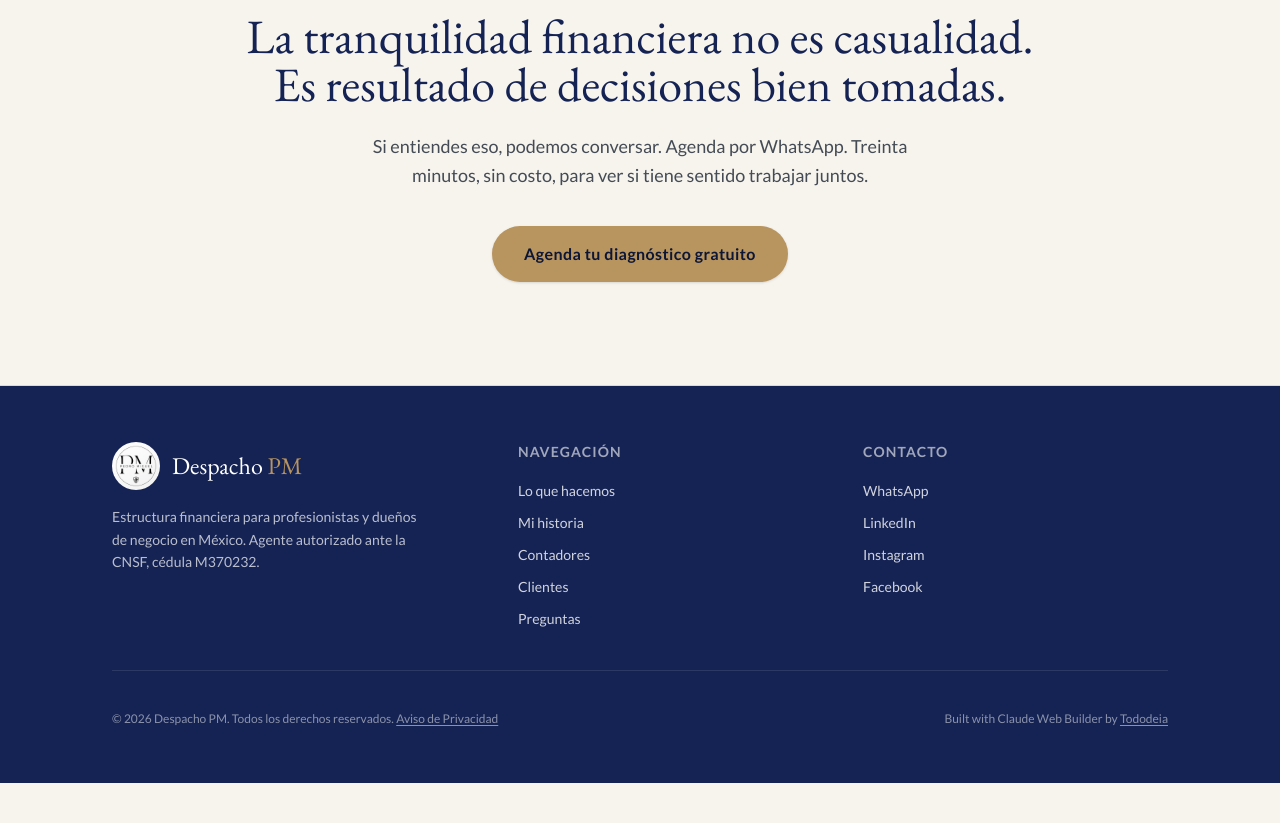
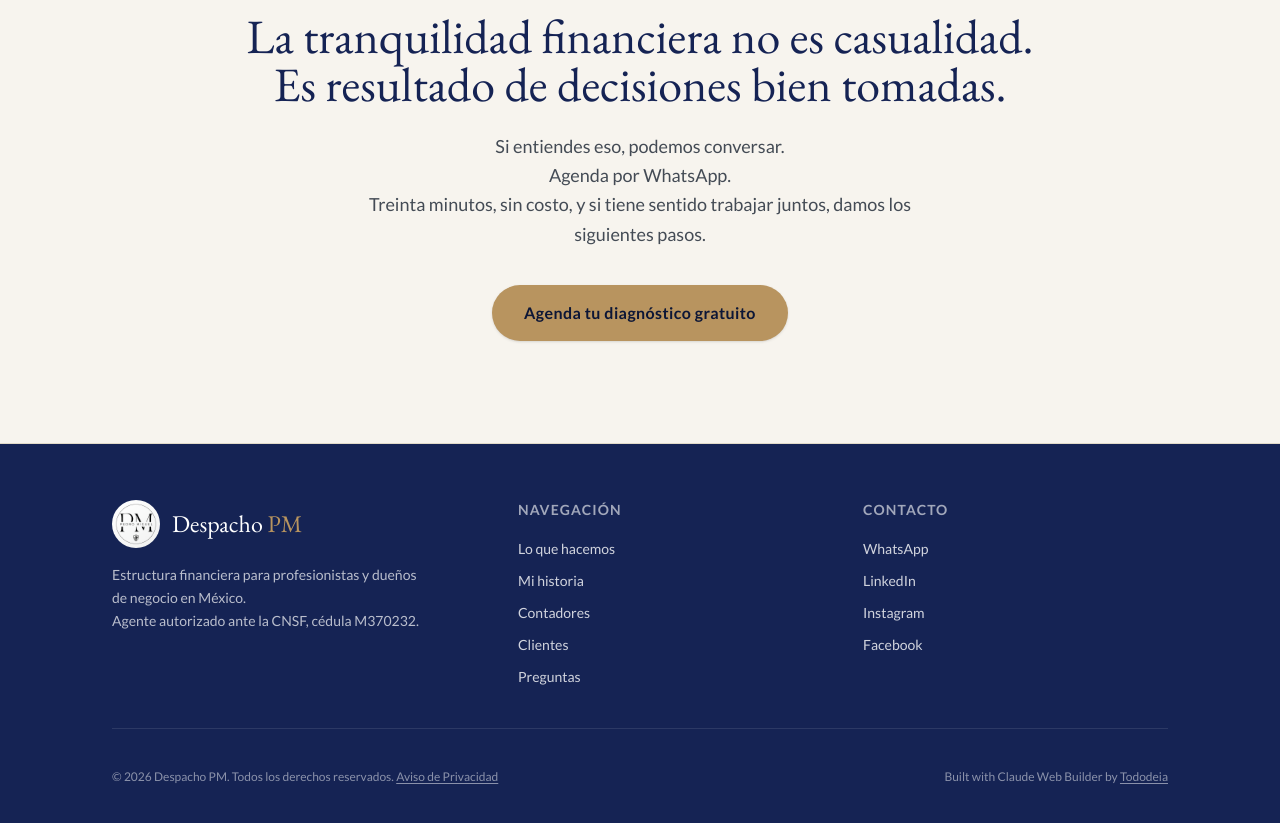
Before and after one commit to DESPACHOPM/despacho-pm-site, a Next.js app: page / in a window 1280 px wide. Shown: the part 7640-8463 px from the top of the page. Before the commit the page ends 8423 px from the top, so only its background shows below. Built offline with nearby package versions, Linux system fonts and the light colour scheme.

Commit message:
Ajusta el formato del pie de pagina y del texto de cierre final

```diff
--- a/src/components/sections/final-cta.tsx
+++ b/src/components/sections/final-cta.tsx
@@ -30,8 +30,12 @@ export function FinalCta() {
 
       <Reveal delay={0.1}>
         <p className="mx-auto mt-6 max-w-xl text-lg leading-relaxed text-foreground/80">
-          Si entiendes eso, podemos conversar. {MEETING_NOTE} Treinta
-          minutos, sin costo, para ver si tiene sentido trabajar juntos.
+          Si entiendes eso, podemos conversar.
+          <br />
+          {MEETING_NOTE}
+          <br />
+          Treinta minutos, sin costo, y si tiene sentido trabajar juntos,
+          damos los siguientes pasos.
         </p>
       </Reveal>
 
--- a/src/components/sections/footer.tsx
+++ b/src/components/sections/footer.tsx
@@ -23,7 +23,9 @@ export function Footer() {
             </div>
             <p className="mt-4 max-w-xs text-sm leading-relaxed text-surface/70">
               Estructura financiera para profesionistas y dueños de negocio
-              en México. Agente autorizado ante la CNSF, cédula M370232.
+              en México.
+              <br />
+              Agente autorizado ante la CNSF, cédula M370232.
             </p>
           </div>
 
```
